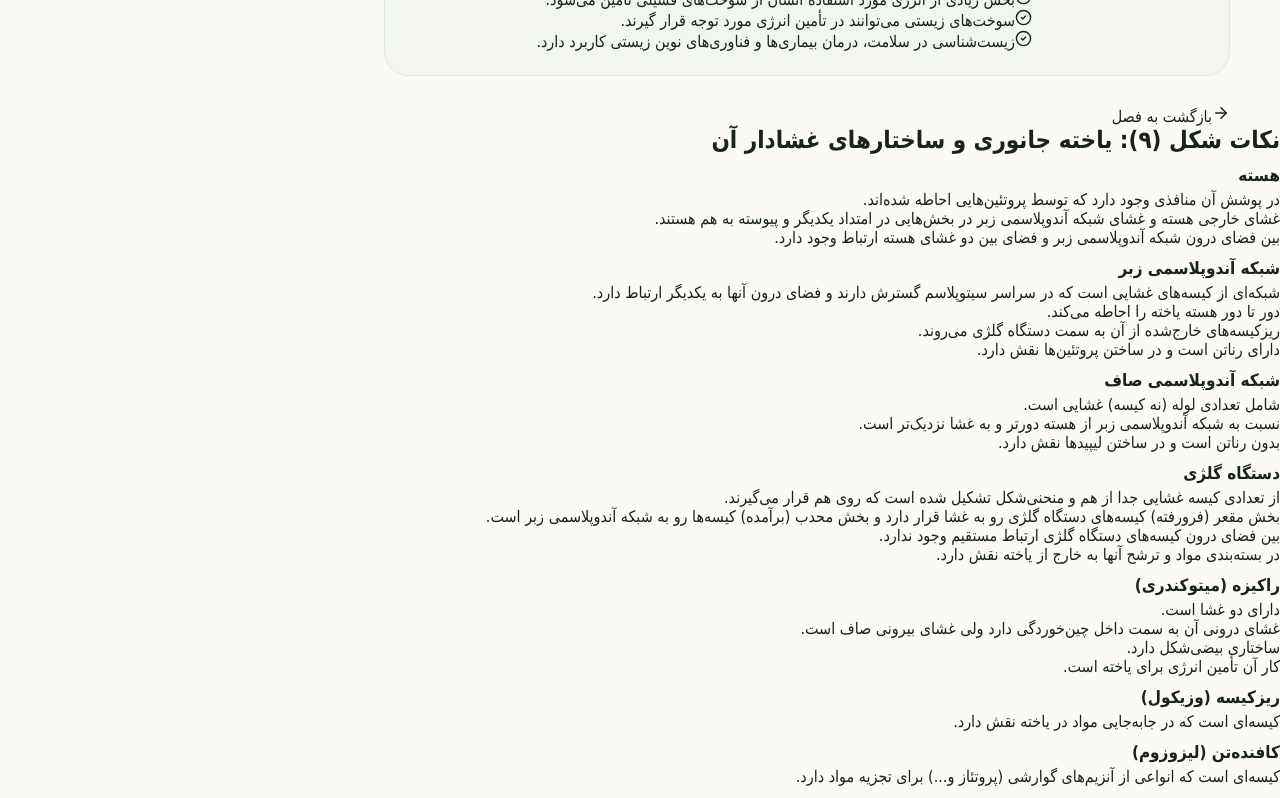
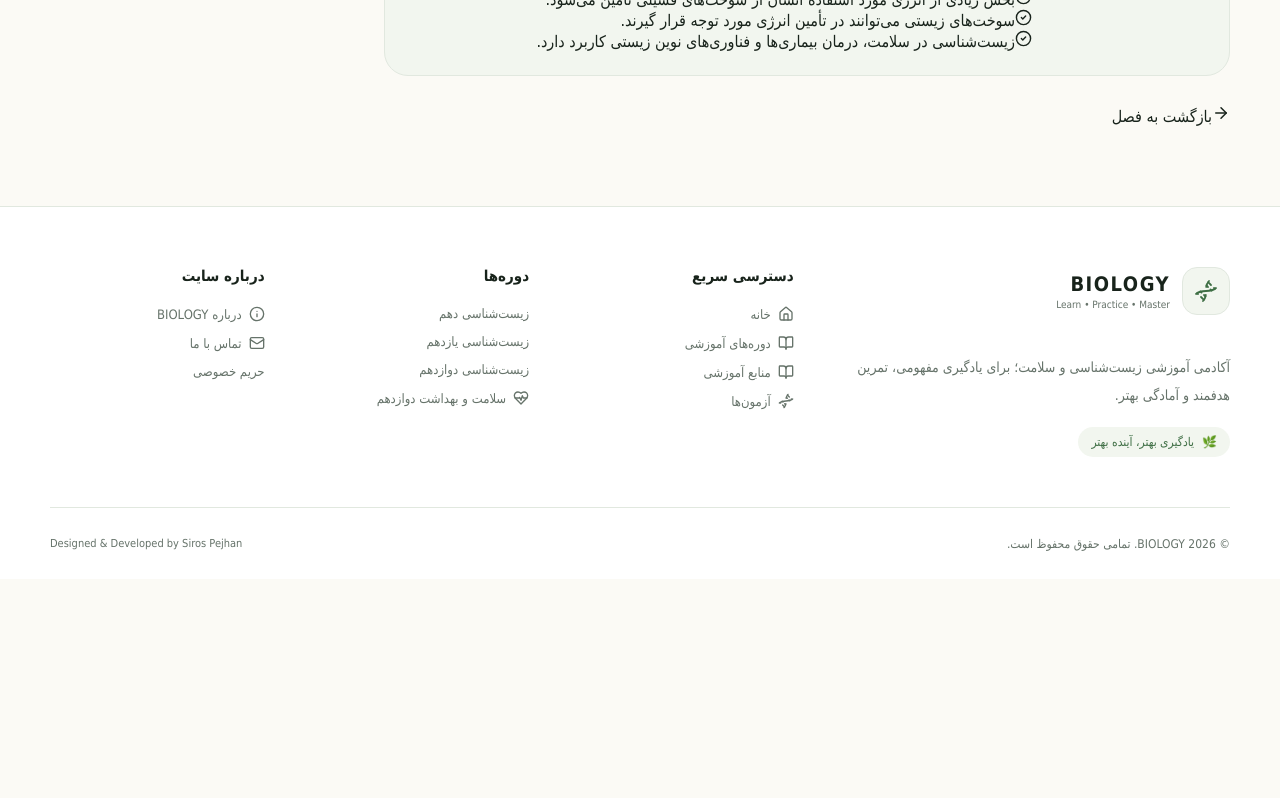
Before and after one commit to pejhanbio-cmd/biology, a React (Vite) app: page /biology/courses/biology-10/chapter-1/lesson-1 in a window 1280 px wide. Shown: the part 1440-2238 px from the top of the page. After the commit the page ends 2019 px from the top, so only its background shows below. Built offline with nearby package versions, Linux system fonts and the light colour scheme.

Commit message:
Update Biology10Chapter1Lesson1.jsx

```diff
--- a/src/pages/Biology10Chapter1Lesson1.jsx
+++ b/src/pages/Biology10Chapter1Lesson1.jsx
@@ -8,7 +8,6 @@ import {
   Microscope,
   Sprout,
 } from "lucide-react";
-import FigureNotesChapter1 from "../components/biology10/FigureNotesChapter1";
 
 const sections = [
   {
@@ -277,7 +276,6 @@ function Biology10Chapter1Lesson1() {
             </div>
           </aside>
         </div>
-        <FigureNotesChapter1 />
       </section>
     </main>
   );
```
